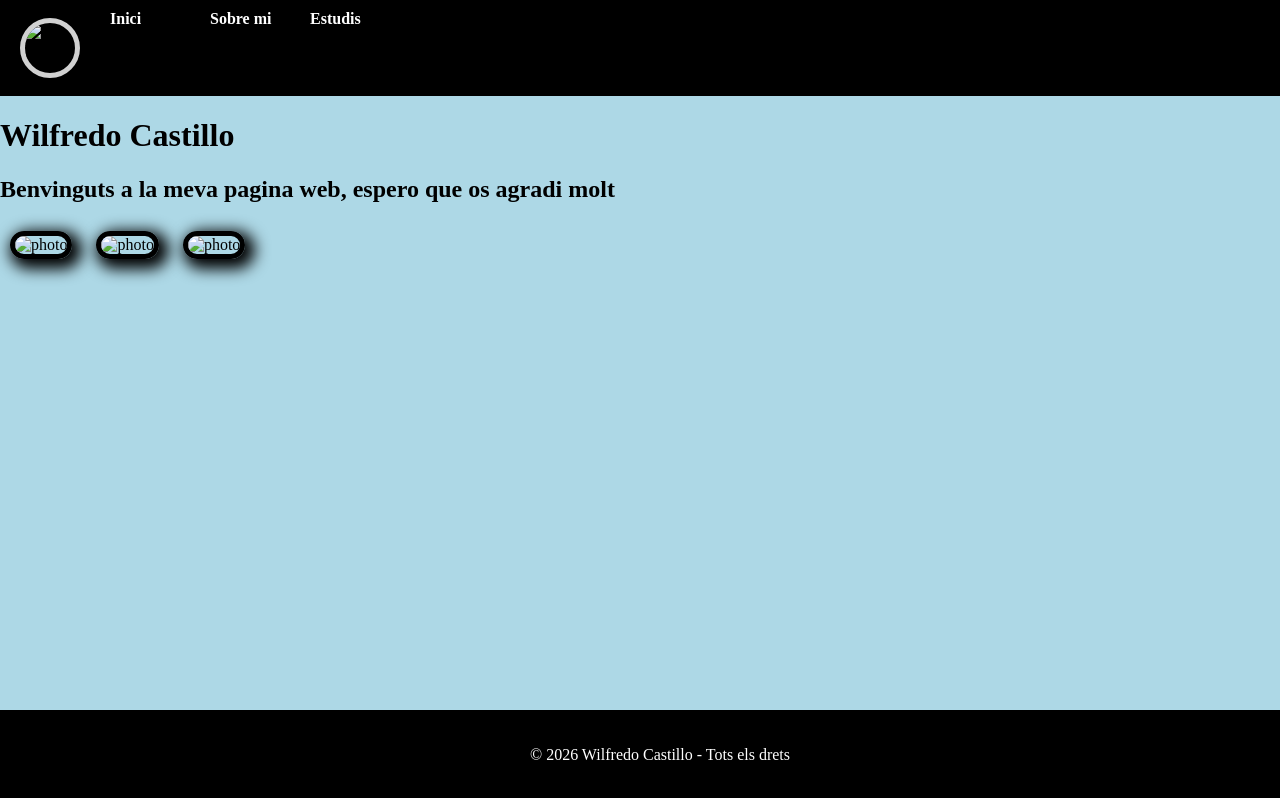
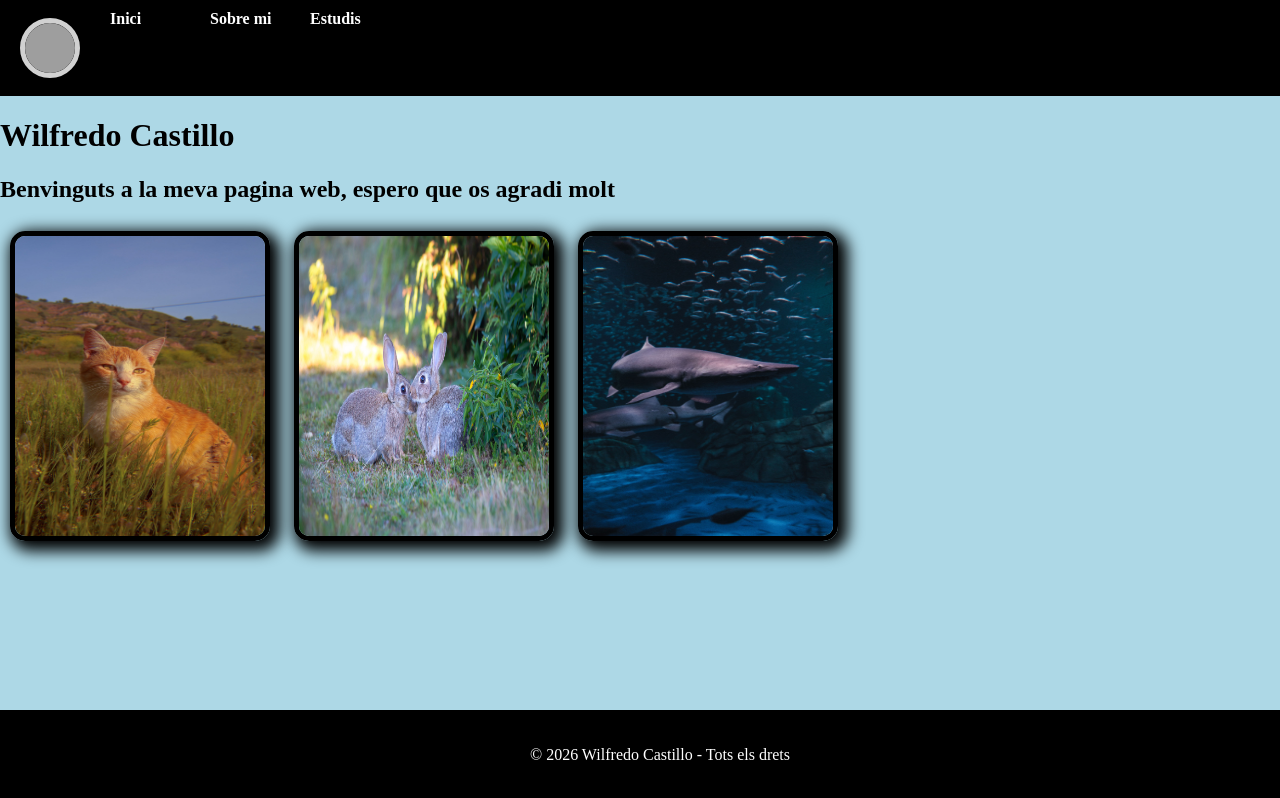
Before and after one commit to WillyBlack1/El-meu-portfoli, a plain HTML site: page index.html in a window 1280 px wide. Drawn offline with Linux system fonts and the light colour scheme; the site is published under a folder, as on GitHub Pages, so addresses that start at the root find nothing.

Commit message:
Fix image paths and update stylesheet link

```diff
--- a/index.html
+++ b/index.html
@@ -5,13 +5,13 @@
     <meta charset="UTF-8">
     <meta name="viewport" content="width=device-width, initial-scale=1.0">
     <title>La meva pagina web</title>
-    <link rel="stylesheet" href="css/style.css">
+    <link rel="stylesheet" href="./css/style.css">
 </head>
 
 <body>
     <ul>
         <li>
-            <img src="/images/20260920_135820.jpg" alt="photo">
+            <img src="./images/20260920_135820.jpg" alt="photo">
         </li>
         <li><a href="index.html">Inici</a></li>
         <li><a href="pages/sobre_mi.html">Sobre mi</a></li>
@@ -21,9 +21,9 @@
         <h1>Wilfredo Castillo</h1>
         <h2> Benvinguts a la meva pagina web, espero que os agradi molt</h2>
     </div>
-    <img src="/images/pexels-yasemin-2159015073-37958063.jpg" alt="photo">
-    <img src="/images/pexels-maria-argiroudaki-838140423-19535575.jpg" alt="photo">
-    <img src="/images/pexels-airamdphoto-9408361.jpg" alt="photo">
+    <img src="./images/pexels-yasemin-2159015073-37958063.jpg" alt="photo">
+    <img src="./images/pexels-maria-argiroudaki-838140423-19535575.jpg" alt="photo">
+    <img src="./images/pexels-airamdphoto-9408361.jpg" alt="photo">
 
     <footer>
         <p>&copy; 2026 Wilfredo Castillo - Tots els drets</p>
```
